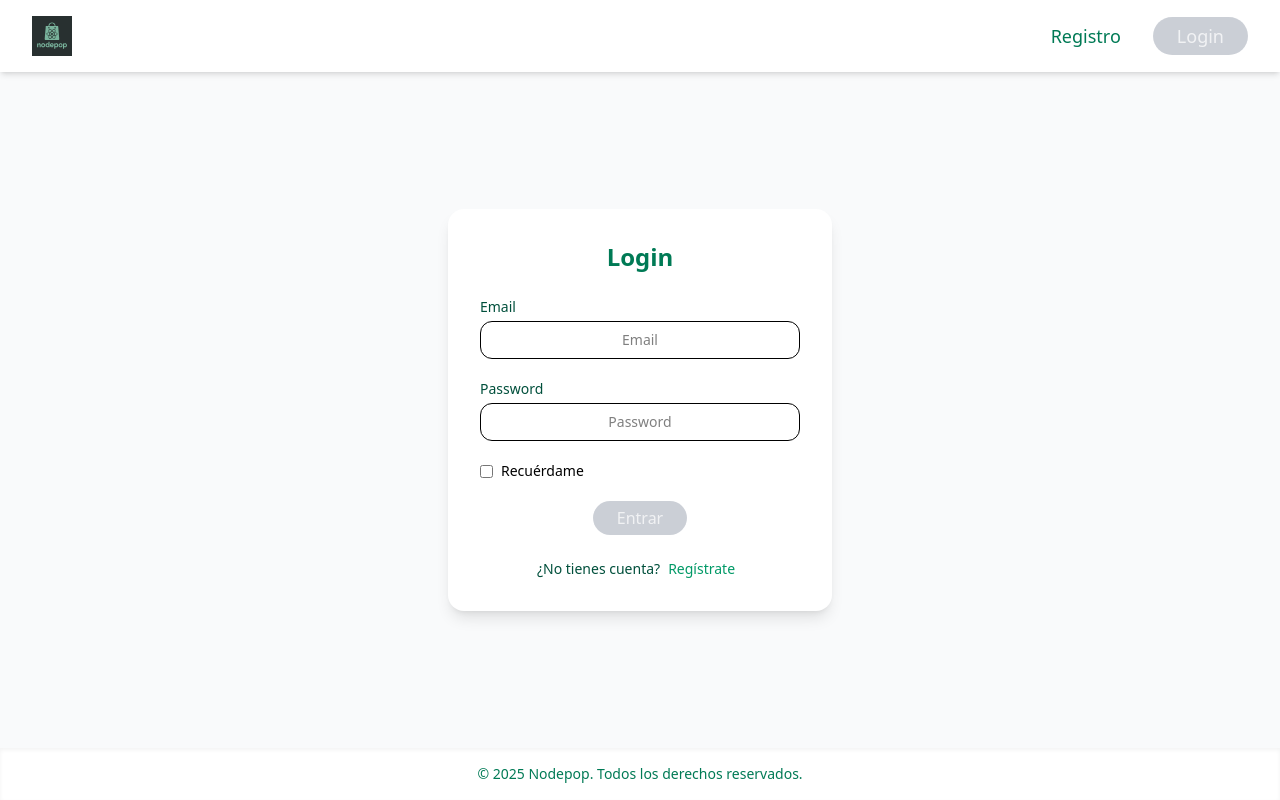
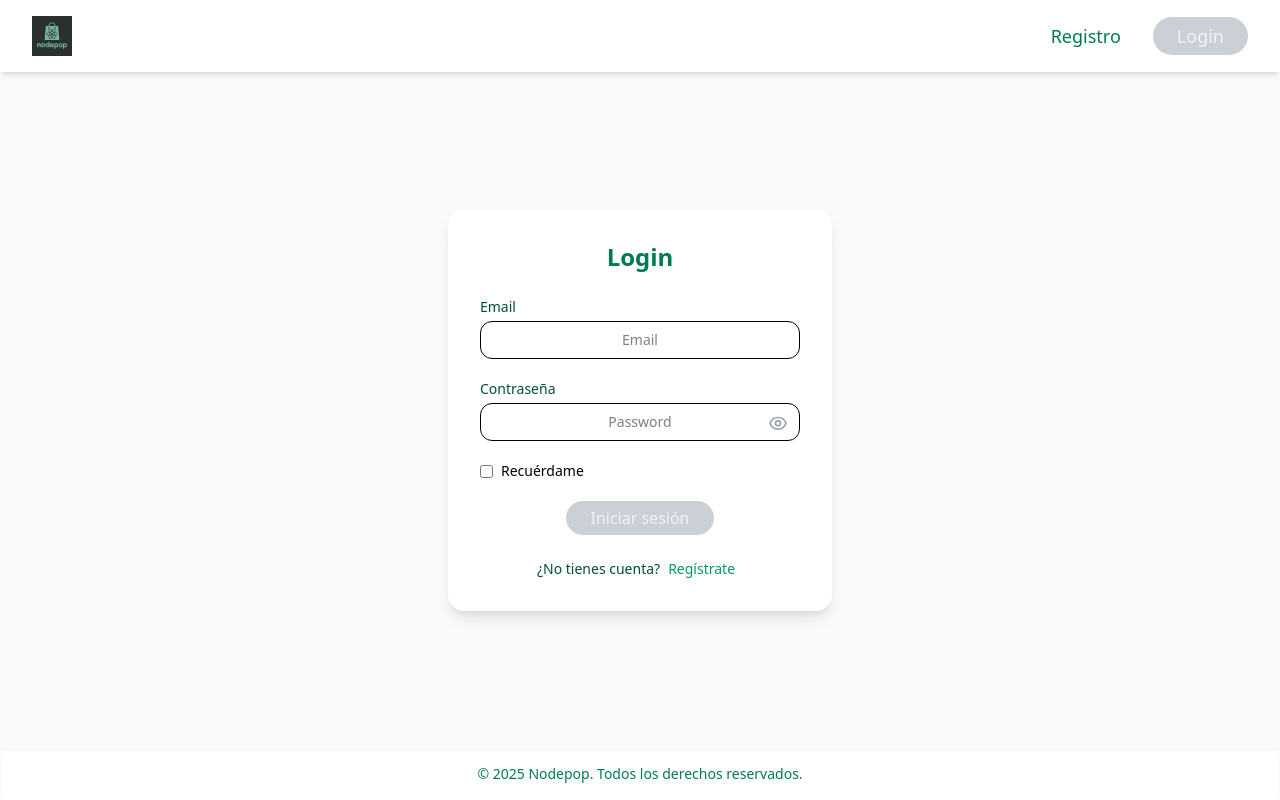
Before and after one commit to HLozano87/nodepop-react, a React (Vite) app: page /login in a window 1280 px wide. Built offline with nearby package versions, Linux system fonts and the light colour scheme.

Commit message:
feat: implement password visibility toggle and loading spinner in login form

```diff
--- /dev/null
+++ b/src/components/icons/eyes.tsx
@@ -0,0 +1,42 @@
+import React from "react";
+
+export const EyeShow = (props: React.SVGProps<SVGSVGElement>) => (
+  <svg
+    className="h-5 w-5"
+    fill="none"
+    stroke="currentColor"
+    viewBox="0 0 24 24"
+    {...props}
+  >
+    <path
+      strokeLinecap="round"
+      strokeLinejoin="round"
+      strokeWidth={2}
+      d="M15 12a3 3 0 11-6 0 3 3 0 016 0z"
+    />
+    <path
+      strokeLinecap="round"
+      strokeLinejoin="round"
+      strokeWidth={2}
+      d="M2.458 12C3.732 7.943 7.523 5 12 5c4.478 0 8.268 2.943 9.542 7-1.274 4.057-5.064 7-9.542 7-4.477 0-8.268-2.943-9.542-7z"
+    />
+  </svg>
+);
+
+
+export const EyeHide = (props: React.SVGProps<SVGSVGElement>) => (
+  <svg
+    className="h-5 w-5"
+    fill="none"
+    stroke="currentColor"
+    viewBox="0 0 24 24"
+    {...props}
+  >
+    <path
+      strokeLinecap="round"
+      strokeLinejoin="round"
+      strokeWidth={2}
+      d="M13.875 18.825A10.05 10.05 0 0112 19c-4.478 0-8.268-2.943-9.543-7a9.97 9.97 0 011.563-3.029m5.858.908a3 3 0 114.243 4.243M9.878 9.878l4.242 4.242M9.878 9.878L3 3m6.878 6.878L21 21"
+    />
+  </svg>
+);
--- /dev/null
+++ b/src/components/icons/spinner.tsx
@@ -0,0 +1,36 @@
+
+
+interface SpinnerProps {
+  text?: string
+  className?: string
+}
+
+export const SpinnerLoadingText = ({
+  text = "Cargando...",
+  className = ""
+}:SpinnerProps) => {
+  return (
+    <span className={`flex items-center justify-center ${className}`}>
+      <svg
+        className={"mr-2 -ml-1 h-4 w-4 animate-spin"}
+        fill="none"
+        viewBox="0 0 24 24"
+      >
+        <circle
+          className="opacity-25"
+          cx="12"
+          cy="12"
+          r="10"
+          stroke="currentColor"
+          strokeWidth="4"
+        ></circle>
+        <path
+          className="opacity-75"
+          fill="currentColor"
+          d="M4 12a8 8 0 018-8V0C5.373 0 0 5.373 0 12h4zm2 5.291A7.962 7.962 0 014 12H0c0 3.042 1.135 5.824 3 7.938l3-2.647z"
+        ></path>
+      </svg>
+      {text}
+    </span>
+  );
+}
--- a/src/pages/auth/login-page.tsx
+++ b/src/pages/auth/login-page.tsx
@@ -7,11 +7,16 @@ import { Notifications } from "../../components/notifications";
 import { useMessages } from "../../components/hooks/useMessage";
 import { useAuth } from "./context";
 import type { CredentialUser } from "./types-auth";
+import clsx from "clsx";
+import { EyeShow, EyeHide } from "../../components/icons/eyes";
+import { SpinnerLoadingText } from "../../components/icons/spinner";
 
 export const LoginPage = () => {
   const navigate = useNavigate();
   const { successMessage, errorMessage, showSuccess, showError } =
     useMessages();
+  const [isLoading, setIsLoading] = useState(false);
+  const [showPassword, setShowPassword] = useState(false);
 
   const { onLogin } = useAuth();
 
@@ -39,8 +44,9 @@ export const LoginPage = () => {
   const isLoginValid =
     credential.email.trim() !== "" && credential.password.trim() !== "";
 
-  async function handleForm(event: FormEvent<HTMLFormElement>) {
+  async function handleSubmit(event: FormEvent<HTMLFormElement>) {
     event.preventDefault();
+    setIsLoading(true);
     try {
       const token = await login(credential);
       if (credential.remember) {
@@ -62,6 +68,8 @@ export const LoginPage = () => {
         email: "",
         password: "",
       }));
+    } finally {
+      setIsLoading(false);
     }
   }
 
@@ -71,7 +79,7 @@ export const LoginPage = () => {
     setCredentials((prevCredentials) => ({
       ...prevCredentials,
       [name]: type === "checkbox" ? checked : value,
-      ...(name === "email" ? {password: ''} : '')
+      ...(name === "email" ? { password: "" } : ""),
     }));
   }
 
@@ -81,7 +89,7 @@ export const LoginPage = () => {
         Login
       </h1>
 
-      <form onSubmit={handleForm} className="space-y-5">
+      <form onSubmit={handleSubmit} className="space-y-5">
         <div>
           <Notifications
             successMessage={successMessage}
@@ -110,11 +118,12 @@ export const LoginPage = () => {
             htmlFor="password"
             className="block text-sm font-medium text-emerald-900"
           >
-            Password
+            Contraseña
           </label>
+          <div className="relative">
             <input
               className="mt-1 w-full rounded-xl border px-4 py-2 text-center text-sm focus:ring-2 focus:ring-emerald-600 focus:outline-none"
-            type="password"
+              type={showPassword ? "text" : "password"}
               id="password"
               name="password"
               placeholder="Password"
@@ -123,6 +132,24 @@ export const LoginPage = () => {
               value={credential.password}
               onChange={handleChange}
             />
+            <Button
+              type="button"
+              className={clsx(
+                "absolute top-1/2 right-3 text-gray-400 transition-colors",
+                "-translate-y-1/3",
+                showPassword && "hover:text-emerald-600",
+                !showPassword && "hover:text-rose-600",
+              )}
+              onClick={() => setShowPassword(!showPassword)}
+              disabled={isLoading}
+              aria-label={
+                showPassword ? "Ocultar contraseña" : "Mostrar contraseña"
+              }
+              title={showPassword ? "Ocultar contraseña" : "Mostrar contraseña"}
+            >
+              {showPassword ? <EyeHide /> : <EyeShow />}
+            </Button>
+          </div>
         </div>
 
         <div className="input-login flex items-center justify-between text-sm">
@@ -139,8 +166,18 @@ export const LoginPage = () => {
           </label>
         </div>
 
-        <Button type="submit" variant="primary" disabled={!isLoginValid}>
-          Entrar
+        <Button
+          type="submit"
+          variant="primary"
+          disabled={!isLoginValid || isLoading}
+          aria-label="Iniciar sesión"
+          title="Iniciar sesión"
+        >
+          {isLoading ? (
+            <SpinnerLoadingText text="Iniciando sesión..."/>
+          ) : (
+            "Iniciar sesión"
+          )}
         </Button>
       </form>
 
```
Lines whose indentation alone changed are shown as unchanged.
